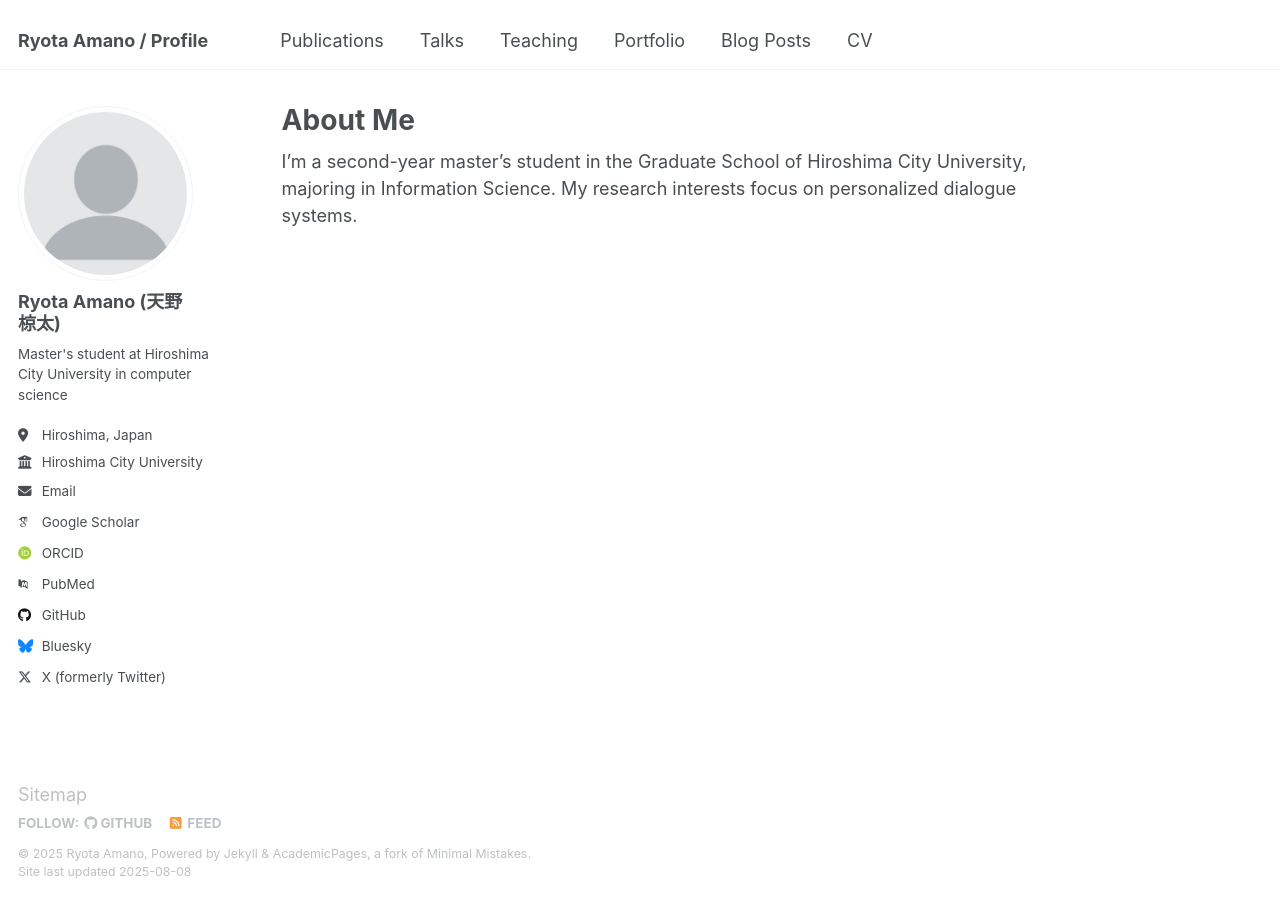
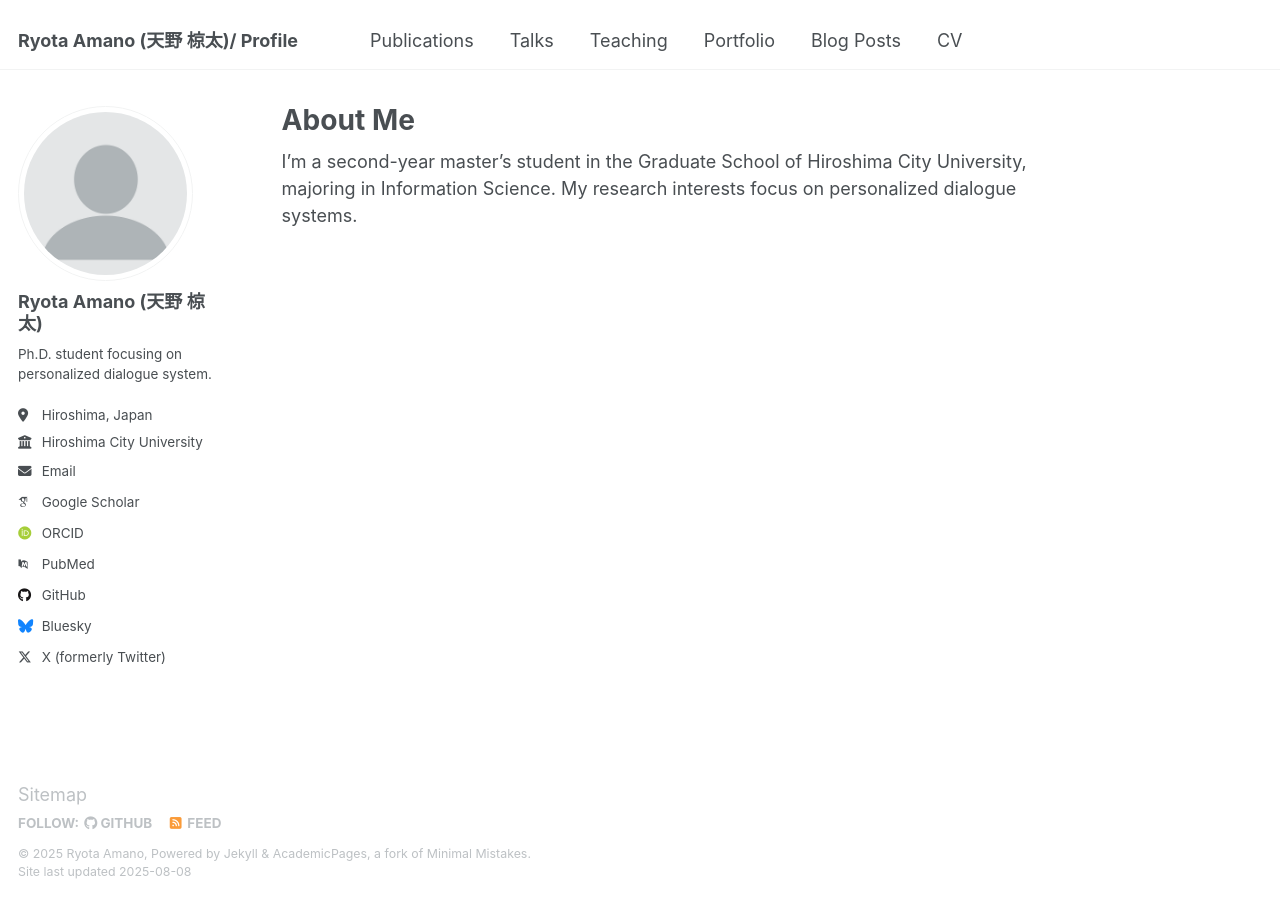
Before and after one commit to mimi-333/mimi-333.github.io, a Jekyll site: the page built from _pages/about.md, in a window 1280 px wide. Built offline with Jekyll 4.4.1, drawn with Linux system fonts in a browser that asks for light colours; some web fonts are replaced.

Commit message:
Update _config.yml

```diff
--- a/_config.yml
+++ b/_config.yml
@@ -9,10 +9,10 @@
 # Basic Site Settings
 locale                   : "en-US"
 site_theme               : "default"
-title                    : "Ryota Amano / Profile"
+title                    : "Ryota Amano (天野 椋太)/ Profile"
 title_separator          : "-"
 name                     : &name "Ryota Amano"
-description              : &description "Master's student at Hiroshima City University in computer science"
+description              : &description "Ph.D. student (1st year), Graduate School of Information Sciences,  Hiroshima City University."
 url                      : https://mimi-333.github.io # the base hostname & protocol for your site e.g. "https://[your GitHub username].github.io"
 baseurl                  : "" # the subpath of your site, e.g. "/blog"
 repository               : "mimi-333/mimi-333.github.io"
@@ -23,13 +23,13 @@ repository               : "mimi-333/mimi-333.github.io"
 author:
   # Biographic information
   avatar           : "profile.png"
-  name             : "Ryota Amano (天野　椋太)"
+  name             : "Ryota Amano (天野 椋太)"
   pronouns         : # example: "she/her"
-  bio              : "Master's student at Hiroshima City University in computer science"
+  bio              : "Ph.D. student focusing on personalized dialogue system."
   location         : "Hiroshima, Japan"
   employer         : "Hiroshima City University"
   uri              : # URL
-  email            : "none@example.org"
+  email            : "dk65030@e.hiroshima-cu.ac.jp"
 
   # Academic websites
   arxiv            : # URL - Update with the correct link to your profile
@@ -45,7 +45,7 @@ author:
   bitbucket        : # Username - Update with your username on the site
   codepen          : # Username
   dribbble         : # Username
-  github           : "academicpages"
+  github           : "mimi-333"
   kaggle           : # Username
   stackoverflow    : # User number or user number and name (i.e., use "1" or "1/jeff-atwood")
 
```
